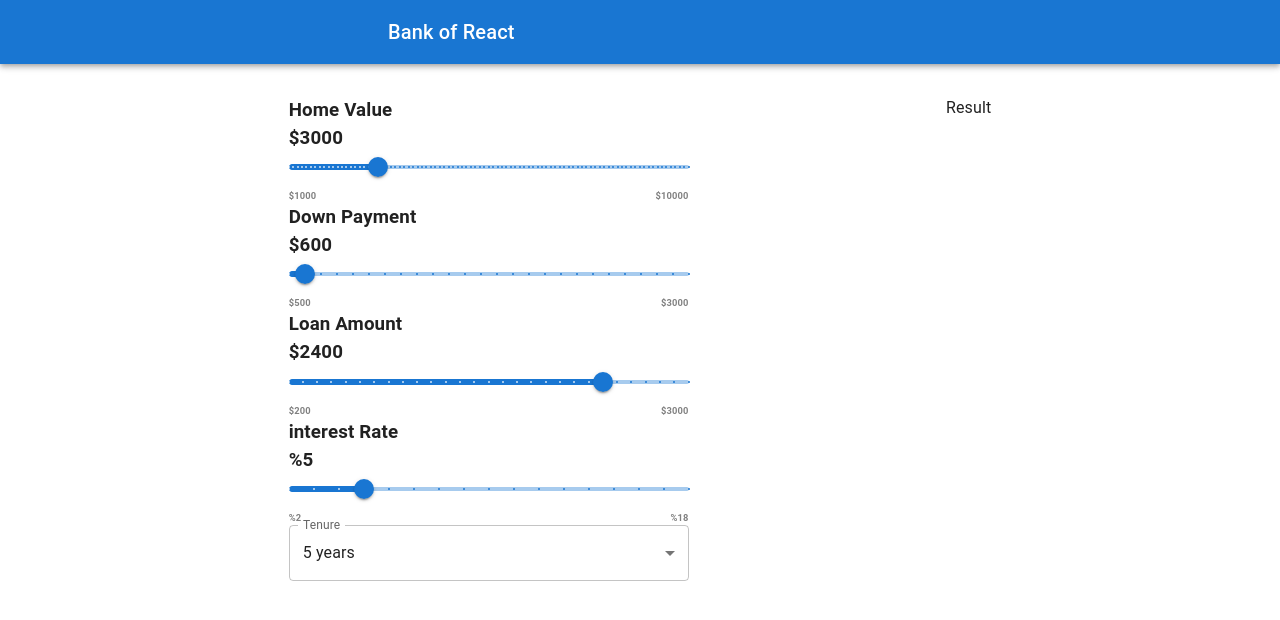
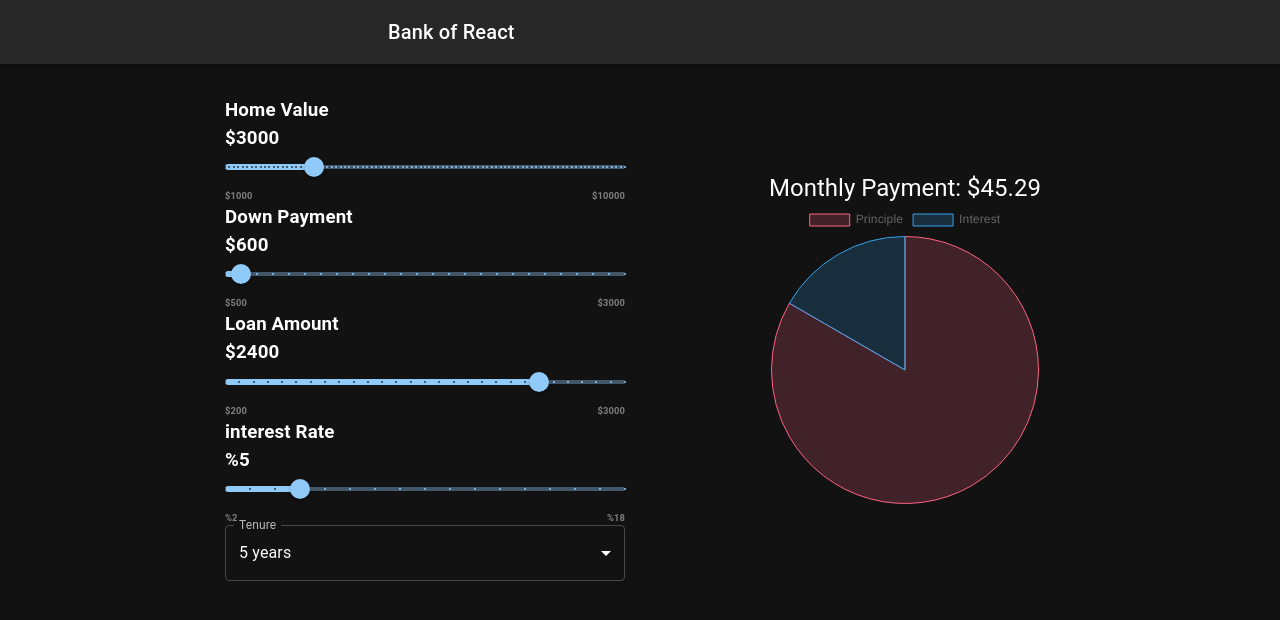
Before and after one commit to zli213/ReactPractice01, a React (Create React App) app: page / in a window 1280 px wide. Shown: the top 620 px of the page. Built offline with nearby package versions, Linux system fonts and the light colour scheme.

Commit message:
22/Nov/2023 update.

```diff
--- a/package.json
+++ b/package.json
@@ -9,7 +9,9 @@
     "@testing-library/jest-dom": "^5.17.0",
     "@testing-library/react": "^13.4.0",
     "@testing-library/user-event": "^13.5.0",
+    "chart.js": "^4.4.0",
     "react": "^18.2.0",
+    "react-chartjs-2": "^5.2.0",
     "react-dom": "^18.2.0",
     "react-scripts": "5.0.1",
     "web-vitals": "^2.1.4"
--- a/src/App.css
+++ b/src/App.css
@@ -1,5 +1,6 @@
 .mainBoday {
   display: flex;
   justify-content: space-around;
+  align-items: center;
   margin: 2rem 10rem;
 }
--- a/src/App.js
+++ b/src/App.js
@@ -21,7 +21,7 @@
           <TenurSelect data={data} setData={setData} />
         </div>
         <div className="right">
-          <Result />
+          <Result data={data} setData={setData} />
         </div>
       </div>
     </div>
--- a/src/components/Result.js
+++ b/src/components/Result.js
@@ -1,7 +1,38 @@
+import { Stack, Typography } from "@mui/material";
 import React from "react";
+import { Chart as ChartJS, ArcElement, Tooltip, Legend } from "chart.js";
+import { Pie } from "react-chartjs-2";
+ChartJS.register(ArcElement, Tooltip, Legend);
 
-const Result = () => {
-  return <div>Result</div>;
+const Result = ({ data }) => {
+  const { homeValue, downPayment, loanAmount, loanTerm, interestRate } = data;
+  const totalLoadMonths = loanTerm * 12;
+  const monthlyInterestRate = interestRate / 100 / 12;
+  const monthlyPayment =
+    (loanAmount *
+      monthlyInterestRate *
+      (1 + monthlyInterestRate) ** totalLoadMonths) /
+    ((1 + monthlyInterestRate) ** totalLoadMonths - 1);
+  const pieChartData = {
+    labels: ["Principle", "Interest"],
+    datasets: [
+      {
+        label: "Ratio of Principle and Interest",
+        data: [homeValue, downPayment],
+        backgroundColor: ["rgba(255, 99, 132, 0.2)", "rgba(54, 162, 235, 0.2)"],
+        borderColor: ["rgba(255, 99, 132, 1)", "rgba(54, 162, 235, 1)"],
+        borderWidth: 1,
+      },
+    ],
+  };
+  return (
+    <Stack>
+      <Typography textAlign="center" variant="h5">
+        Monthly Payment: ${monthlyPayment.toFixed(2)}
+      </Typography>
+      <Pie data={pieChartData} />
+    </Stack>
+  );
 };
 
 export default Result;
--- a/src/darkTheme.js
+++ b/src/darkTheme.js
@@ -2,7 +2,7 @@
 
 export const darkTheme = createTheme({
   palette: {
-    mode: "light",
+    mode: "dark",
   },
   typography: {
     h1: {
```
Also changed, not shown: 1 other file (tests, documents, lock files or other folders).
